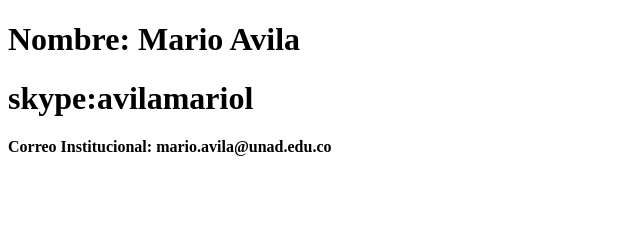
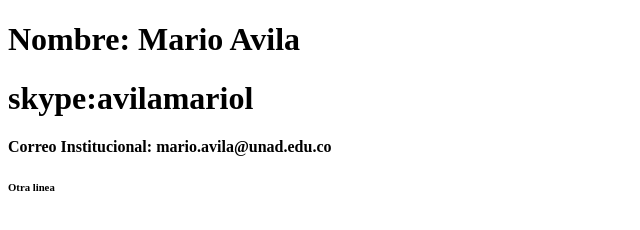
Before and after one commit to mavilap/DSW-miNombre, a plain HTML site: page index.html in a window 1280 px wide. Shown: the full height of the page, 0-640 px from the left. Drawn offline with Linux system fonts and the light colour scheme.

Commit message:
ssdsdfdf xvxcv

```diff
--- a/index.html
+++ b/index.html
@@ -13,6 +13,7 @@
             mario.avila@unad.edu.co
         </p>
     </h4>
+    <h6>Otra linea</h6>
 
 </body>
 </html>
```
